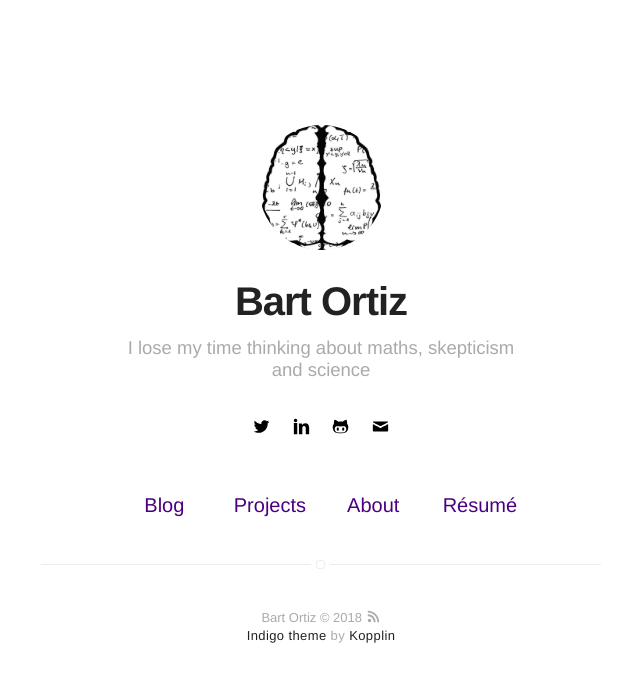
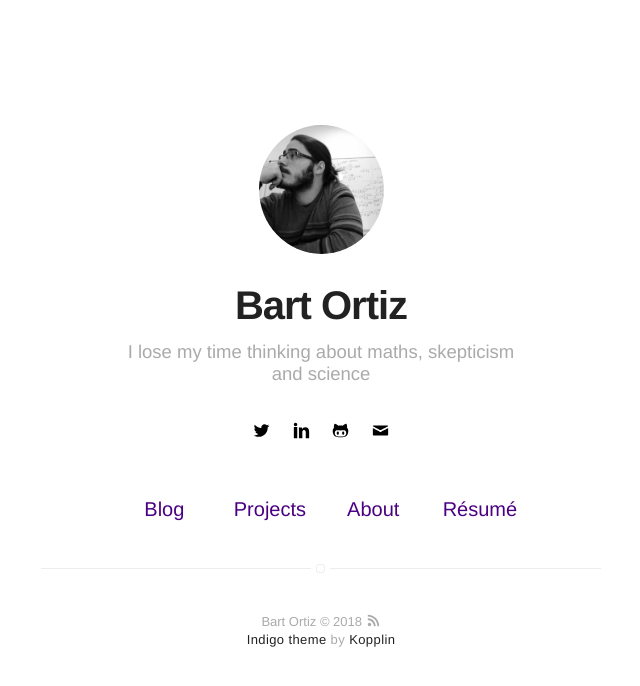
Before and after one commit to staticcoment/thebooort.github.io, a Jekyll site: the page built from index.html, in a window 1280 px wide. Shown: the top 686 px of the page, without its empty margins (319-959 px from the left). Built offline with Jekyll 4.4.1, drawn with Linux system fonts in a browser that asks for light colours.

Commit message:
added things

```diff
--- a/_config.yml
+++ b/_config.yml
@@ -8,7 +8,7 @@ description: Personal blog
 # if it's an external image, update below for true
 # better with square images
 external-image: false
-picture: assets/images/photo_2017-12-03_18-48-43.jpg
+picture: assets/images/bart_2.jpg
 
 # If you want to include your resume, set to true
 # and specify source (external or local).
@@ -57,7 +57,7 @@ authors:
         name: Bart Ortiz
         bio: I lose my time thinking about maths, skepticism and science
         external-image: false
-        picture: assets/images/rd2.jpg
+        picture: assets/images/bart_2.jpg
         twitter: bortizmath
 
 # do you want a larger site? change the option below
```
Also changed, not shown: assets/images/bart.jpg (added), assets/images/bart_2.jpg (added).
